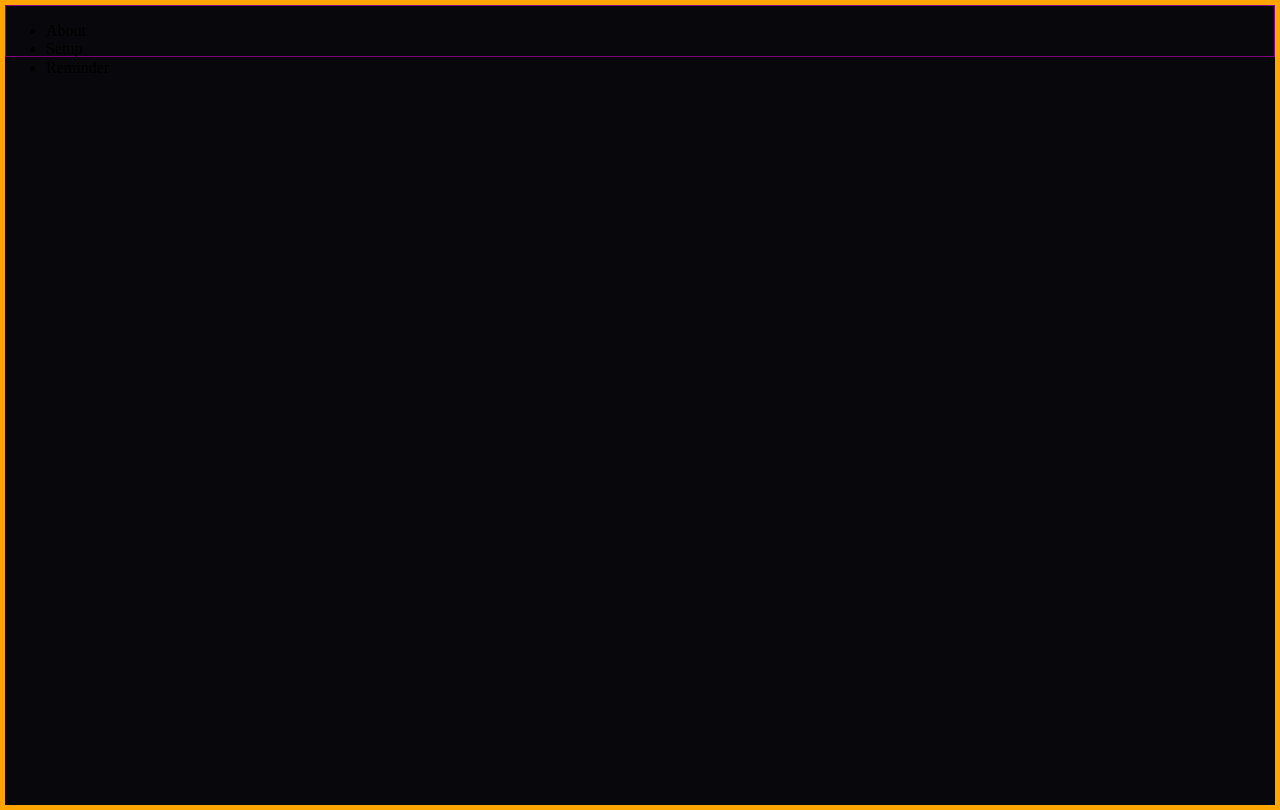
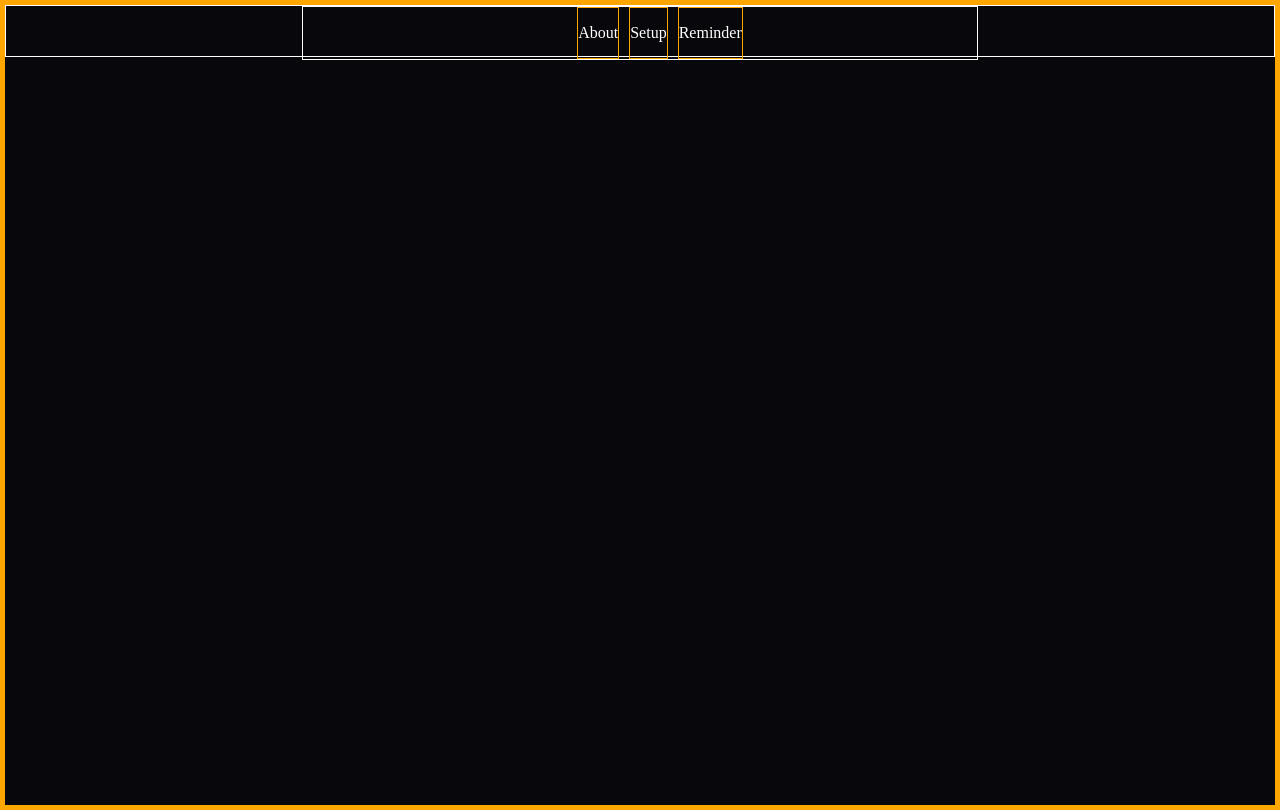
Before and after one commit to Fermn/vanilla-vite, a website built with Vite: page index.html in a window 1280 px wide. Built offline with nearby package versions, Linux system fonts and the light colour scheme.

Commit message:
setup basic structure for nav

```diff
--- /dev/null
+++ b/components/nav.css
@@ -0,0 +1,20 @@
+nav {
+    border: 1px white solid;
+    height: 50px;
+  }
+
+  nav > ul {
+    display: flex;
+    color: white;
+    list-style-type: none;
+    margin: 0 auto;
+    border: 1px white solid;
+    width: 50%;
+    line-height: 50px;
+    justify-content: center;
+  }
+
+  nav > ul > li {
+    margin: 0px 5px;
+    border: 1px orange solid;
+  }
--- a/style.css
+++ b/main.css
@@ -1,3 +1,5 @@
+@import './components/nav.css';
+
 :root {
   --main-bg-color: #08070b;
 }
@@ -21,10 +23,6 @@ main {
   background-color: var(--main-bg-color);
   height: 100vh;
 }
-nav {
-  border: 1px purple solid;
-  height: 50px;
-}
 
 section {
   display: flex;
@@ -32,9 +30,3 @@ section {
   border: 5px orange solid;
   height: 100vh;
 }
-
-div {
-  background-color: pink;
-  border: 5px red solid;
-  width: 100%;
-}
--- a/main.js
+++ b/main.js
@@ -1,4 +1,4 @@
-import './style.css'
+import './main.css'
 import 'normalize.css'
 
 document.querySelector('#app').innerHTML = `
```
